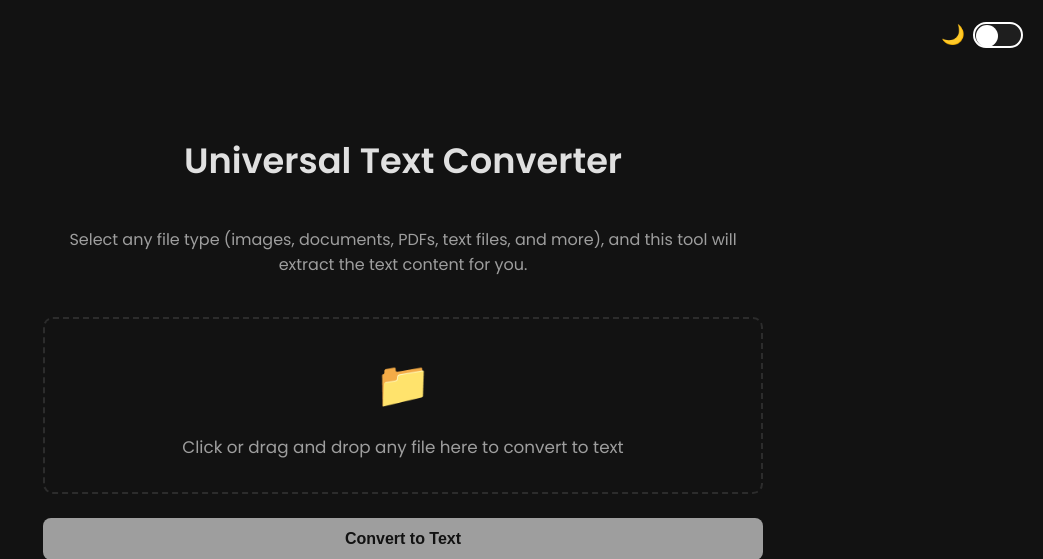
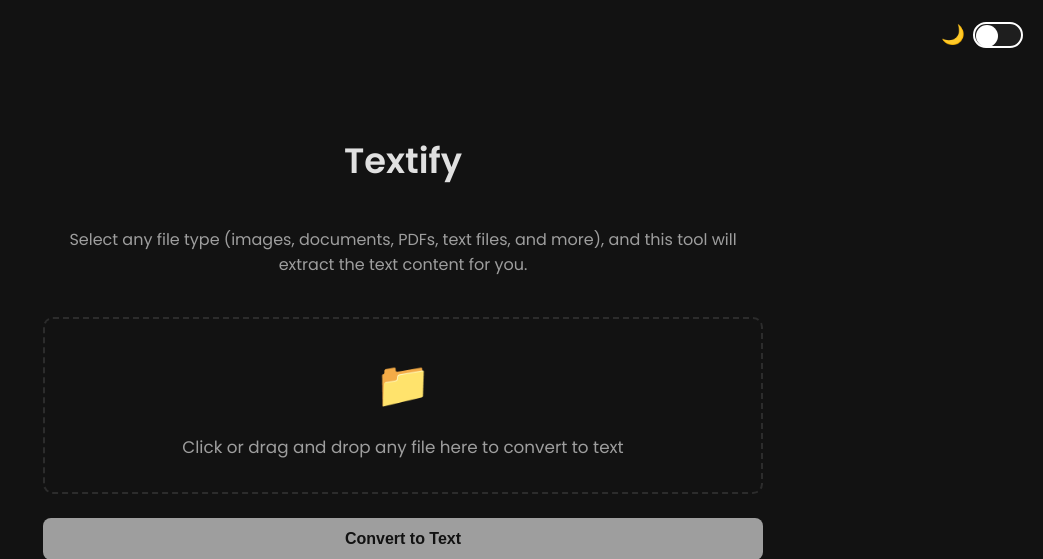
Before and after one commit to yeschirag/textify, a Flask app: page / in a window 1280 px wide. Shown: the top 559 px of the page, without its empty margins (237-1280 px from the left). Run offline with Flask 3, Linux system fonts and the light colour scheme; some libraries are stand-ins or nearby versions.

Commit message:
name change

```diff
--- a/templates/index.html
+++ b/templates/index.html
@@ -18,7 +18,7 @@
 
   <!-- Main Content -->
   <main class="container" role="main">
-    <h1>Universal Text Converter</h1>
+    <h1>Textify</h1>
     <p class="description">
       Select any file type (images, documents, PDFs, text files, and more), and this tool will extract the text content for you.
     </p>
```
